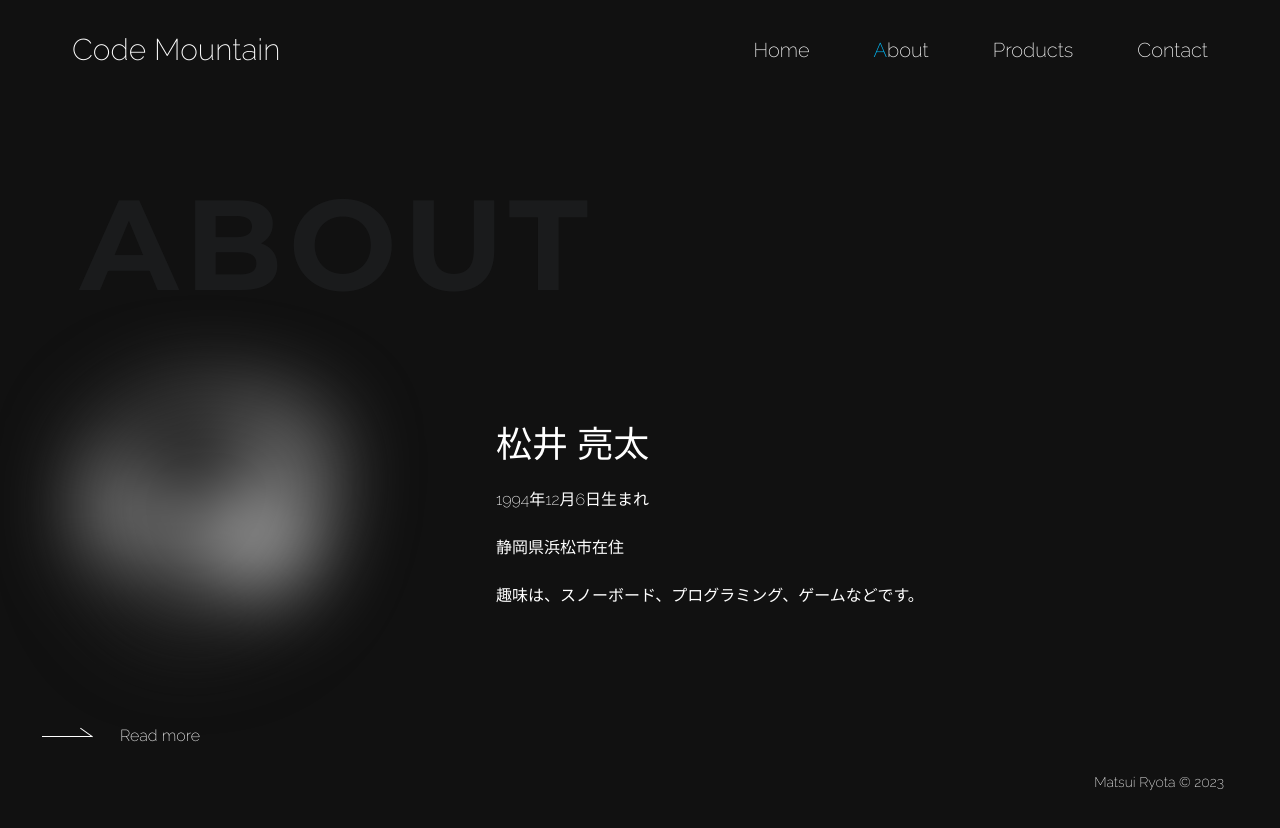
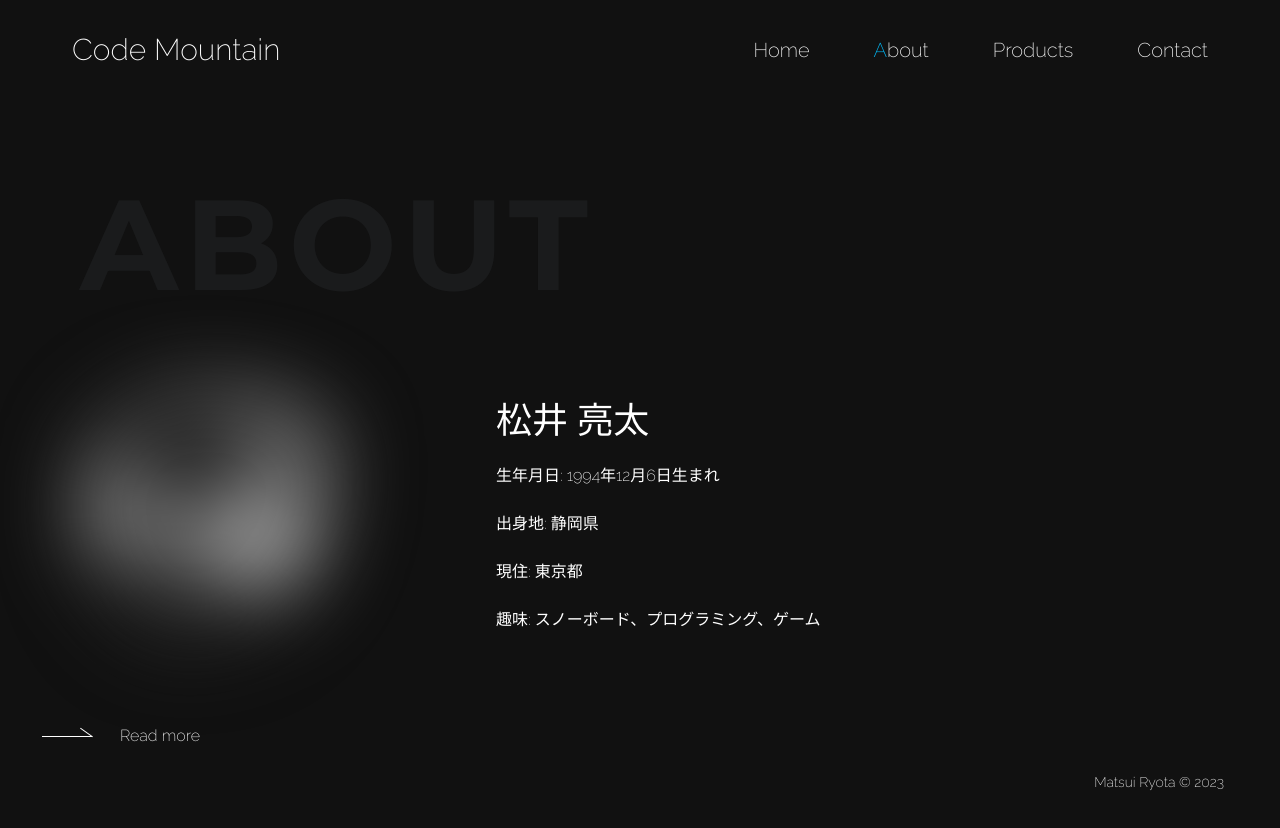
Before and after one commit to ryota-sb/code-mountain, a Next.js app: page /about in a window 1280 px wide. Shown: the top 828 px of the page. Built offline with nearby package versions, Linux system fonts and the light colour scheme.

Commit message:
プロフィール修正

```diff
--- a/src/pages/about/index.tsx
+++ b/src/pages/about/index.tsx
@@ -46,9 +46,10 @@ const About: NextPage = () => {
 
             <div className="fadein-top flex flex-col gap-6 text-center md:text-start">
               <h2 className="text-3xl md:text-4xl">松井 亮太</h2>
-              <p>1994年12月6日生まれ</p>
-              <p>静岡県浜松市在住</p>
-              <p>趣味は、スノーボード、プログラミング、ゲームなどです。</p>
+              <p>生年月日: 1994年12月6日生まれ</p>
+              <p>出身地: 静岡県</p>
+              <p>現住: 東京都</p>
+              <p>趣味: スノーボード、プログラミング、ゲーム</p>
             </div>
           </div>
           <div className="flex justify-center md:justify-start">
```
